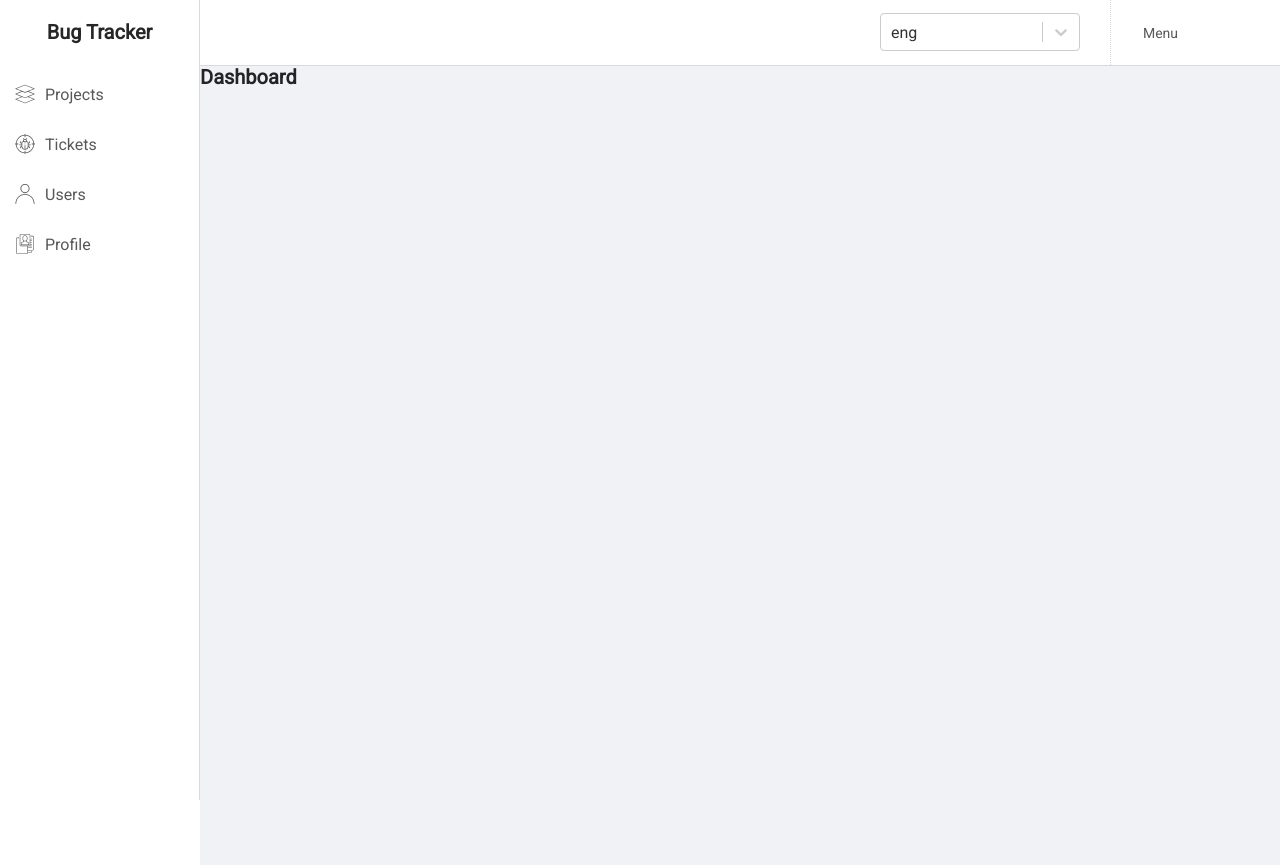
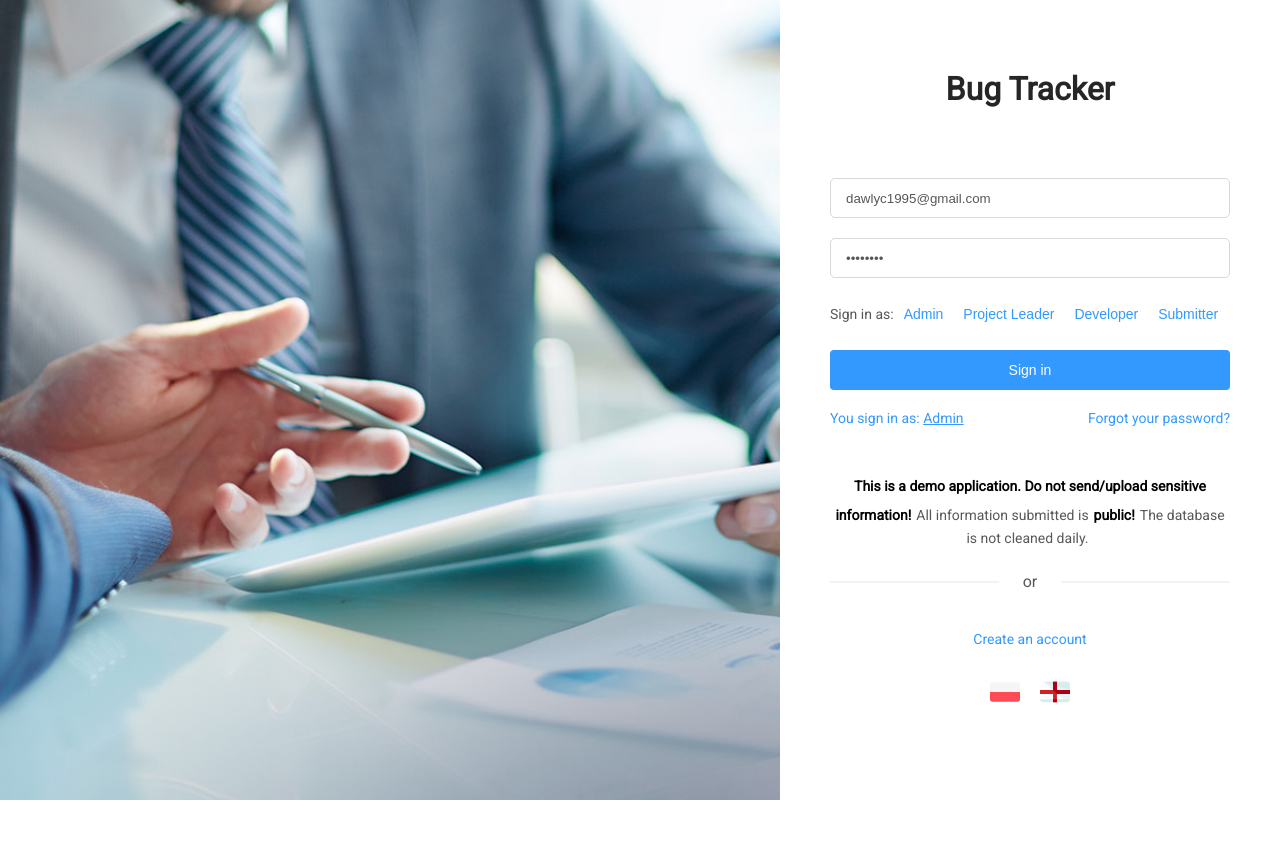
Before and after one commit to dawiddd95/Bug-Tracker, a React (Create React App) app in the folder client/: page / in a window 1280 px wide. After the commit the page ends 800 px from the top, so only its background shows below. Built offline with nearby package versions, Linux system fonts and the light colour scheme.

Commit message:
update atom Input and update molecule SignInForm

```diff
--- a/client/src/components/atoms/Input/Input.js
+++ b/client/src/components/atoms/Input/Input.js
@@ -1,6 +1,7 @@
 import styled from 'styled-components';
+import { Field } from 'formik';
 
-export const Input = styled.input`
+export const Input = styled(Field)`
 	width: 100%;
 	height: 40px;
 	margin: 0 0 20px 0;
--- a/client/src/components/molecules/SignInForm/SignInForm.js
+++ b/client/src/components/molecules/SignInForm/SignInForm.js
@@ -14,15 +14,23 @@ const SignInForm = () => {
     // useState WSZYSTKIE STANY JEŚLI POTRZEBNE
     // moglibyśmy tutaj też zdefiniować funkcję, zamiast pisać na żywca wszystko w ciele onSubmit={}
     const [signInAs, setSignInAs] = useState('Admin');
+    const [demoUserEmail, setDemoUserEmail] = useState('dawlyc1995@gmail.com');
+    const [demoUserPassword, setDemoUserPassword] = useState('ZAQ!2wsx');
 
-    const onClickBtn = signAs => {
+    const onClickBtn = (signAs, email) => {
         setSignInAs(signAs);
+        setDemoUserEmail(email);
+        setDemoUserPassword('ZAQ!2wsx');
     }
 
     return (
         <>
             <Formik
-                initialValues={{ email: '', password: '' }}
+                enableReinitialize
+                initialValues={{
+                    email: demoUserEmail,
+                    password: demoUserPassword
+                }}
                 onSubmit={values => {
                     // Tutaj logika do fetcha
                     // axios.post, zmiany stanów etc.
@@ -59,28 +67,28 @@ const SignInForm = () => {
                         <Button
                             background={theme.background.transparent}
                             color={theme.background.primary}
-                            onClick={() => onClickBtn('Admin')}
+                            onClick={() => onClickBtn('Admin', 'dawlyc1995@gmail.com')}
                         >
                             Admin
                         </Button>
                         <Button
                             background={theme.background.transparent}
                             color={theme.background.primary}
-                            onClick={() => onClickBtn('Project Leader')}
+                            onClick={() => onClickBtn('Project Leader', 'wpolanska@gmail.com')}
                         >
                             Project Leader
                         </Button>
                         <Button
                             background={theme.background.transparent}
                             color={theme.background.primary}
-                            onClick={() => onClickBtn('Developer')}
+                            onClick={() => onClickBtn('Developer', 'jjablonska@gmail.com')}
                         >
                             Developer
                         </Button>
                         <Button
                             background={theme.background.transparent}
                             color={theme.background.primary}
-                            onClick={() => onClickBtn('Submitter')}
+                            onClick={() => onClickBtn('Submitter', 'jjastrzebska@gmail.com')}
                         >
                             Submitter
                         </Button>
--- a/client/src/views/Root.js
+++ b/client/src/views/Root.js
@@ -5,12 +5,11 @@ import { routes } from 'routes';
 // Skoro to jest plik index.js to nie musimy podawać jego nazwy jako store/index.js
 // import store from 'store';
 import MainTemplate from 'templates/MainTemplate';
-// import SignInPage from 'views/SignInPage/SignInPage';
+import SignInPage from 'views/SignInPage/SignInPage';
 import SignUpPage from 'views/SignUpPage/SignUpPage';
 import ForgotPasswordPage from 'views/ForgotPasswordPage/ForgotPasswordPage';
-import DashboardPage from 'views/DashboardPage/DashboardPage';
+// import DashboardPage from 'views/DashboardPage/DashboardPage';
 import ErrorPage from './ErrorPage/ErrorPage';
-
 
 const Root = () => (
     // <Provider store={store}>
@@ -20,7 +19,7 @@ const Root = () => (
 					{/* <Route exact path='/' render={() => <Redirect to={routes.home} />} /> */}
 					{/* <ProtectAgainstLogout path='/auth' component={AuthRoutes} />
 					<ProtectAgainstLogin path="/user" component={FetchAccountData} /> */}
-					<Route exact path={routes.home} component={DashboardPage} />
+					<Route exact path={routes.home} component={SignInPage} />
 					<Route exact path={routes.signUp} component={SignUpPage} />
 					<Route exact path={routes.forgotPassword} component={ForgotPasswordPage} />
 					<Route component={ErrorPage} />
```
Also changed, not shown: 1 other file (tests, documents, lock files or other folders).
